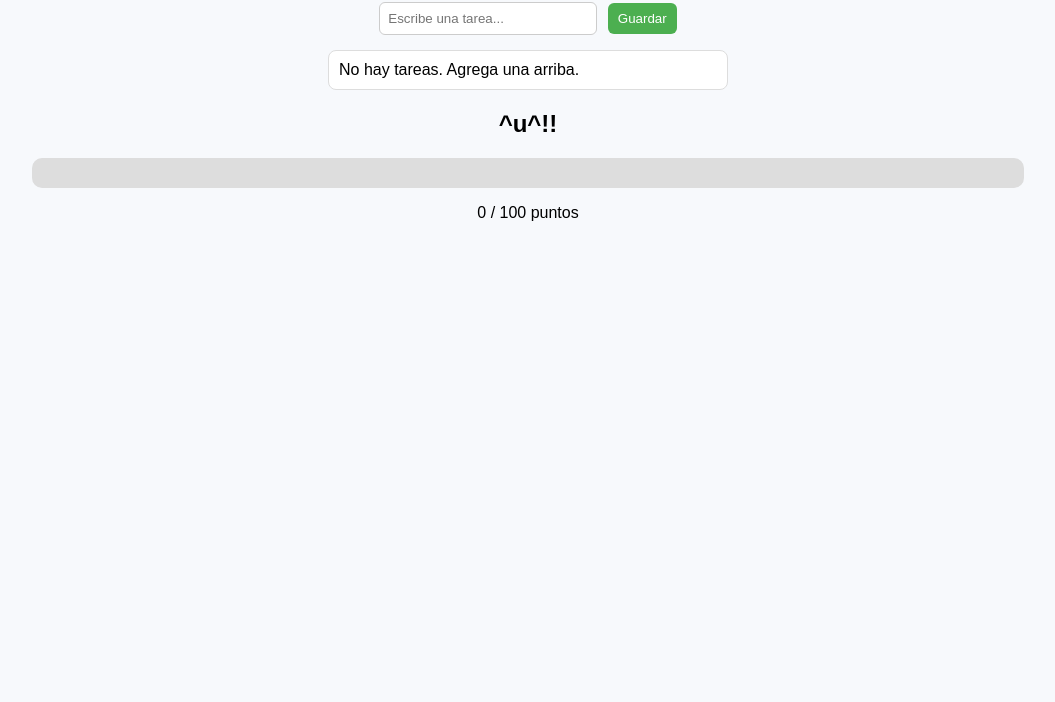
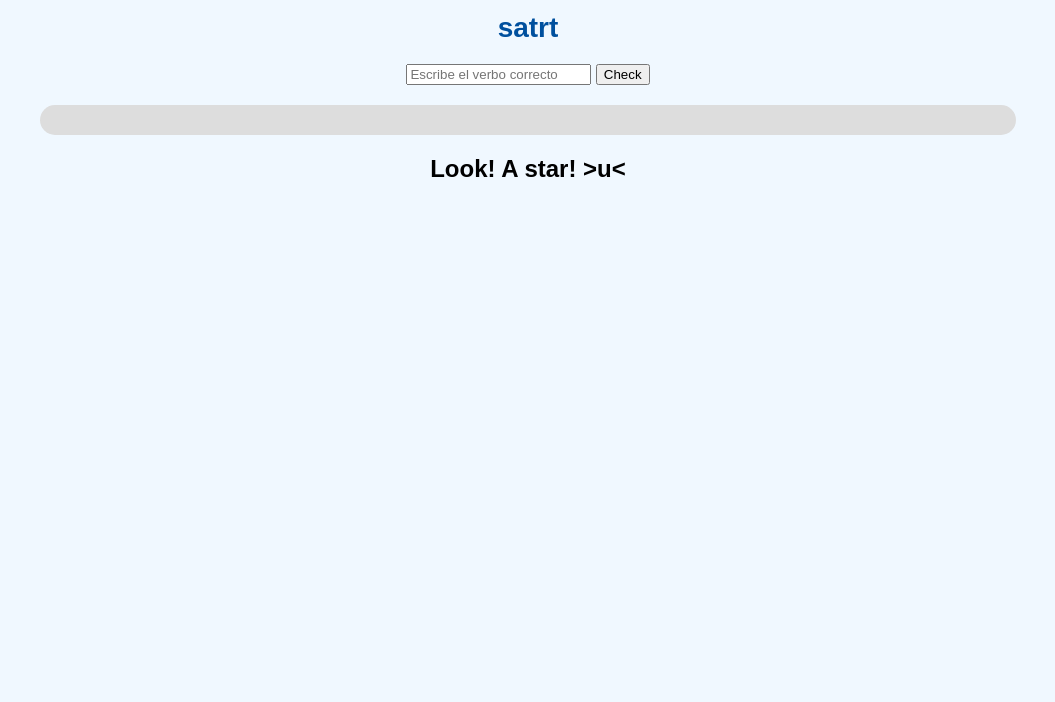
Before and after one commit to uaremysuperstar/informaticatarea, a plain HTML site: page index.html in a window 1280 px wide. Shown: the part 98-800 px from the top of the page, without its empty margins (112-1167 px from the left). Drawn offline with Linux system fonts and the light colour scheme.

Commit message:
Add files via upload

```diff
--- a/index.html
+++ b/index.html
@@ -1,119 +1,25 @@
 <!DOCTYPE html>
 <html lang="es">
 <head>
-
-  <meta charset="utf-8" />
+  <meta charset="UTF-8">
   <title>Con mi ayuda</title>
-  <style>
-    body {
-      font-family: Arial, sans-serif;
-      text-align: center;
-      background: #f7f9fc;
-      margin: 0;
-      padding: 20px;
-    }
-
-    h1 { color: #333; }
-
-    #controls {
-      margin: 15px 0;
-    }
-
-    input {
-      padding: 8px;
-      border-radius: 6px;
-      border: 1px solid #ccc;
-      width: 200px;
-    }
-
-    button {
-      padding: 8px 10px;
-      border-radius: 6px;
-      border: none;
-      background: #4caf50;
-      color: white;
-      cursor: pointer;
-      margin-left: 6px;
-    }
-
-    ul {
-      list-style: none;
-      padding: 0;
-      max-width: 400px;
-      margin: 10px auto;
-      text-align: left;
-    }
-
-    li {
-      background: white;
-      margin: 6px 0;
-      padding: 10px;
-      border-radius: 8px;
-      display: flex;
-      align-items: center;
-      justify-content: space-between;
-      border: 1px solid #ddd;
-    }
-
-    li span {
-      flex: 1;
-      margin-right: 10px;
-    }
-
-    li button {
-      background: #1976d2;
-      padding: 6px 8px;
-      border-radius: 6px;
-      color: white;
-    }
-
-    #bonusSection {
-      margin-top: 20px;
-    }
-
-    #bonusSection .barOuter {
-      width: 80%;
-      margin: auto;
-      background: #ddd;
-      border-radius: 10px;
-      overflow: hidden;
-      height: 30px;
-    }
-
-    #bonusBar {
-      width: 0%;
-      height: 100%;
-      background: #4caf50;
-      transition: width .4s;
-    }
-
-    #stars {
-      margin-top: 15px;
-    }
-  </style>
+  <link rel="stylesheet" href="./style.css">
 </head>
 <body>
-  <h1>Tú puedes!</h1>
+  <h1>Let's play!</h1>
 
-  <div id="controls">
-    <input id="entrada" placeholder="Escribe una tarea..." />
-    <button id="guardarBtn" type="button">Guardar</button>
+  <div id="scrambled">---</div>
+
+  <input type="text" id="answer" placeholder="Escribe el verbo correcto">
+  <button id="checkBtn">Check</button>
+
+  <div class="progress-container">
+    <div id="progress" class="progress-bar"></div>
   </div>
 
-  <ul id="lista"></ul>
+  <h2>Look! A star! >u<</h2>
+  <div id="stars"></div>
 
-  <div id="bonusSection">
-    <h2>^u^!!</h2>
-    <div class="barOuter">
-      <div id="bonusBar"></div>
-    </div>
-    <p id="bonusText">0 / 100 puntos</p>
-    <div id="stars"></div>
-  </div>
-
-  <script src="script.js"></script>
-
+  <script src="./index.js"></script>
 </body>
 </html>
-
-</html>
--- /dev/null
+++ b/index.js
@@ -0,0 +1,64 @@
+const verbs = ["have", "do", "say", "get", "make", "go", "know", "take", "see", "come", "think", "look", "want", "give", "use", "find", "tell", "ask", "work", "call", "try", "need", "feel", "become", "leave", "put", "mean", "keep", "let", "begin", "seem", "help", "talk", "turn", "start", "show", "hear", "play", "run", "move", "like", "live", "believe", "hold", "bring", "happen", "write", "sit", "stand", "eat", "draw", "run", "jump", "play", "walk", "read", "open", "close", "bring", "carry", "cut", "drive", "fall", "fly", "grow", "learn", "listen", "lose", "meet", "pay", "put", "read", "sleep", "speak", "study", "swim", "teach", "win"];
+let currentWord = "";
+let progress = 0;
+let stars = localStorage.getItem("stars") ? parseInt(localStorage.getItem("stars")) : 0;
+
+// función para desordenar letras de una palabra
+function shuffle(word) {
+  let arr = word.split("");
+  for (let i = arr.length - 1; i > 0; i--) {
+    const j = Math.floor(Math.random() * (i + 1));
+    [arr[i], arr[j]] = [arr[j], arr[i]];
+  }
+  return arr.join("");
+}
+
+// mostrar un nuevo verbo desordenado
+function newWord() {
+  currentWord = verbs[Math.floor(Math.random() * verbs.length)];
+  let scrambled = shuffle(currentWord);
+
+  // aseguramos que salga diferente al original
+  while (scrambled === currentWord) {
+    scrambled = shuffle(currentWord);
+  }
+
+  document.getElementById("scrambled").innerHTML = scrambled;
+  document.getElementById("answer").value = "";
+}
+
+// comprobar respuesta del usuario
+function checkAnswer() {
+  const userAnswer = document.getElementById("answer").value.toLowerCase().trim();
+  if (userAnswer === currentWord) {
+    progress += 20;
+    if (progress >= 100) {
+      progress = 0;
+      stars++;
+      localStorage.setItem("stars", stars);
+      renderStars();
+      alert("¡Ganaste una estrella! ⭐");
+    }
+    updateProgress();
+    newWord();
+  } else {
+    alert("Incorrecto, intenta de nuevo.");
+  }
+}
+
+// actualizar barra de progreso
+function updateProgress() {
+  document.getElementById("progress").style.width = progress + "%";
+}
+
+// mostrar estrellas guardadas
+function renderStars() {
+  document.getElementById("stars").textContent = "⭐".repeat(stars);
+}
+console.log('foo')
+// iniciar el juego al cargar la página
+window.onload = () => {
+  renderStars();
+  newWord();
+  document.getElementById("checkBtn").addEventListener("click", checkAnswer);
+};
--- a/style.css
+++ b/style.css
@@ -1,30 +1,36 @@
 body {
   font-family: Arial, sans-serif;
-  background: #f9f9f9;
   text-align: center;
-  padding: 20px;
+  background: #f0f8ff;
+  margin: 0;
+  padding: 30px;
 }
 
-input {
-  padding: 10px;
-  width: 200px;
+#scrambled {
+  font-size: 28px;
+  font-weight: bold;
+  margin: 20px 0;
+  color: #00509e;
 }
 
-button {
-  padding: 10px;
-  margin-left: 5px;
-  background-color: #ff91a4;
-  color: white;
-  border: none;
-  cursor: pointer;
+.progress-container {
+  width: 80%;
+  height: 30px;
+  background: #ddd;
+  border-radius: 15px;
+  margin: 20px auto;
+  overflow: hidden;
 }
 
-button:hover {
-  background-color: #ff6f91;
+.progress-bar {
+  height: 100%;
+  width: 0%;
+  background: #4caf50;
+  transition: width 0.3s;
 }
 
-ul {
-  margin-top: 20px;
-  list-style: none;
-  padding: 0;
+#stars {
+  font-size: 30px;
+  margin-top: 15px;
+  color: gold;
 }
```
